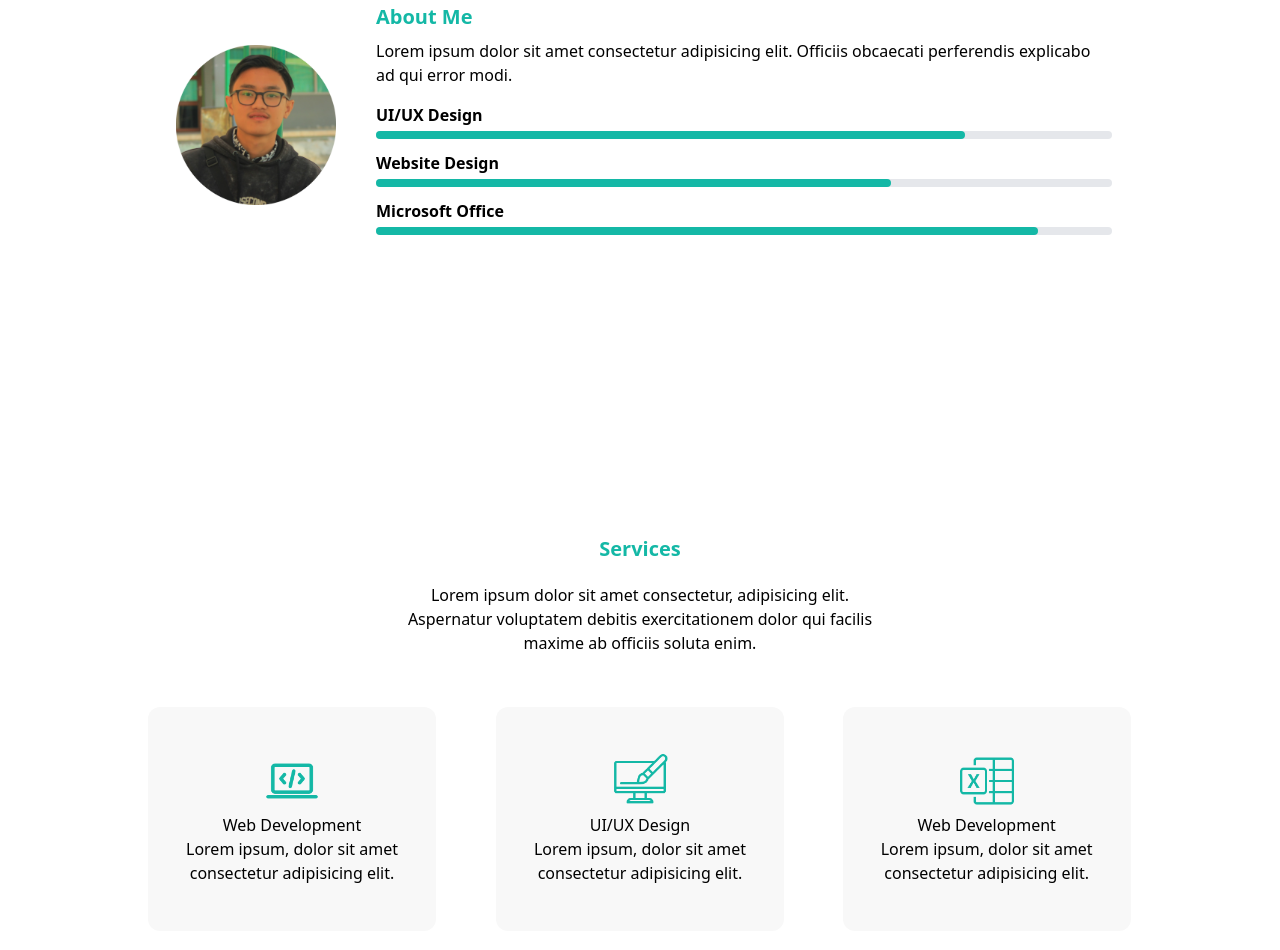
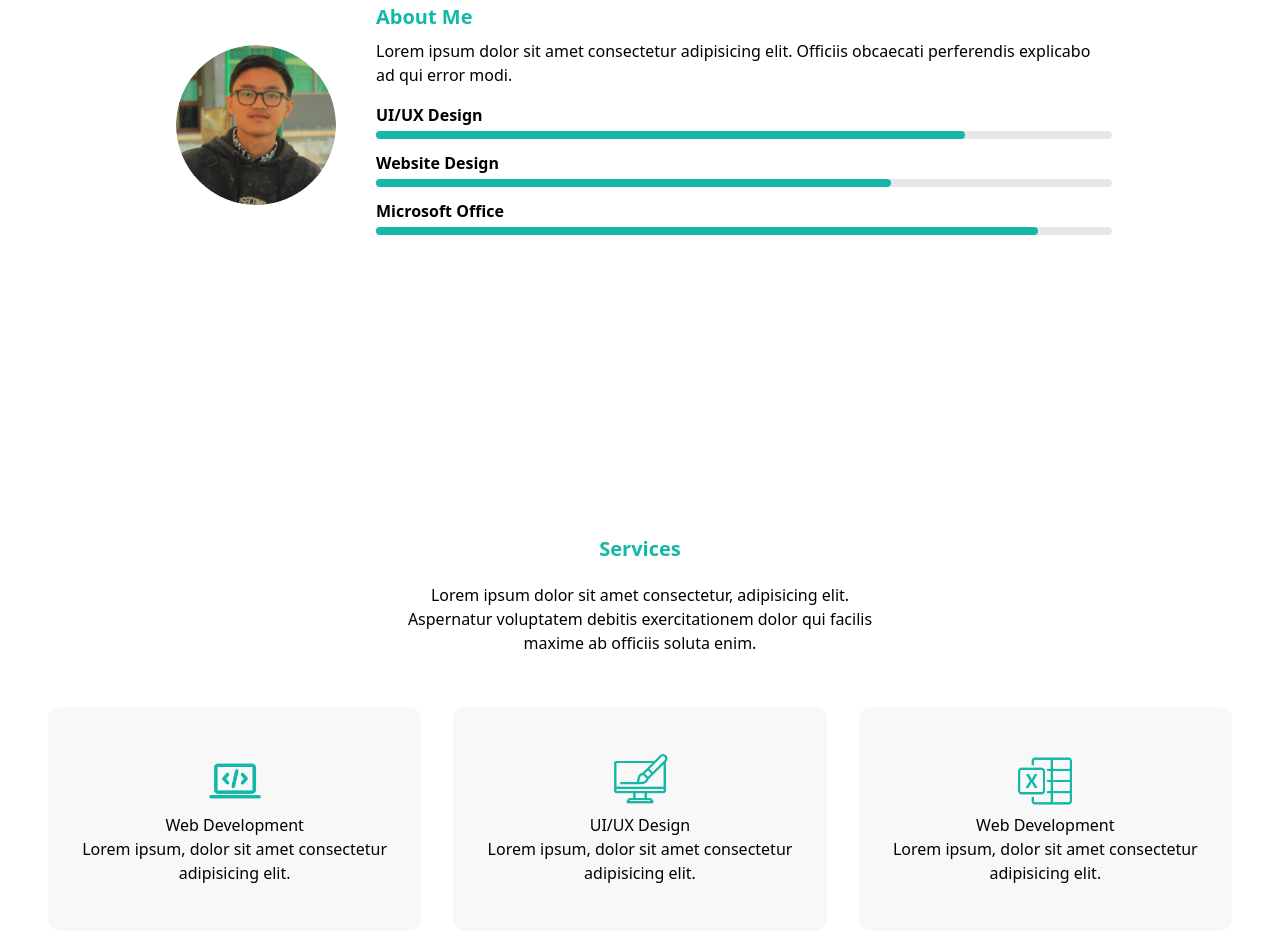
Before and after one commit to wildanaldip/dannportfolio.github.io, a plain HTML site: page index.html in a window 1280 px wide. Shown: the part 941-1891 px from the top of the page. Drawn offline with Linux system fonts and the light colour scheme.

Commit message:
Update index.html

```diff
--- a/index.html
+++ b/index.html
@@ -29,7 +29,7 @@
         <div class="container md:py-12">
             <div class="flex flex-wrap md:justify-center">
                 <div class="w-full self-center px-4 md:w-1/6">
-                    <img src="dist/img/wildan-modified.png" alt="Profile" class="h-40 w-40 mx-auto mb-10 md:mb-0">
+                    <img src="dist/img/wildan-modified.png" alt="Profile" class="h-40 w-40 mx-auto mb-10 md:mb-0 rounded-full object-cover">
                 </div>
                 <div class="w-full self-center px-4 max-w-screen-md md:w-5/6">
                     <h1 class="font-bold text-xl mb-2 text-primary">About Me</h1>
@@ -60,29 +60,30 @@
                         <h1 class="text-center font-bold text-primary text-xl mb-5">Services</h1>
                         <p class="flex md:justify-center text-center mb-5 md:w-[500px]">Lorem ipsum dolor sit amet consectetur, adipisicing elit. Aspernatur voluptatem debitis exercitationem dolor qui facilis maxime ab officiis soluta enim.</p>
                     </div>
-                    <div class="flex md:flex-row flex-wrap md:mt-8">
-                        <div class="w-full mb-2 self-center md:w-1/3">
-                            <div class="bg-card h-48 md:h-56 md:w-72 md:ml-[116px] rounded-xl flex flex-col justify-center">
+                    <div class="flex flex-wrap md:flex-nowrap md:mt-8 justify-center">
+                        <div class="w-full mb-4 px-4 md:w-1/3">
+                            <div class="bg-card h-48 md:h-56 rounded-xl flex flex-col justify-center">
                                 <img src="dist/img/webb.png" alt="web" class="mx-auto mb-1 h-14">
                                 <h1 class="font-medium text-center">Web Development</h1>
-                                <p class="text-center px-6">Lorem ipsum, dolor sit amet consectetur adipisicing elit. </p>
+                                <p class="text-center px-6">Lorem ipsum, dolor sit amet consectetur adipisicing elit.</p>
                             </div>
                         </div>
-                        <div class="w-full mb-2 self-center md:w-1/3">
-                            <div class="bg-card h-48 md:h-56 md:w-72 md:mx-auto rounded-xl flex flex-col justify-center">
-                                <img src="dist/img/dessign.png" alt="web" class="mx-auto mb-1 h-14">
+                        <div class="w-full mb-4 px-4 md:w-1/3">
+                            <div class="bg-card h-48 md:h-56 rounded-xl flex flex-col justify-center">
+                                <img src="dist/img/dessign.png" alt="design" class="mx-auto mb-1 h-14">
                                 <h1 class="font-medium text-center">UI/UX Design</h1>
-                                <p class="text-center px-6">Lorem ipsum, dolor sit amet consectetur adipisicing elit. </p>
+                                <p class="text-center px-6">Lorem ipsum, dolor sit amet consectetur adipisicing elit.</p>
                             </div>
                         </div>
-                        <div class="w-full md:mb-2 self-center md:w-1/3">
-                            <div class="bg-card h-48 md:h-56 md:w-72 md:mr-[116px] rounded-xl flex flex-col justify-center">
-                                <img src="dist/img/excel.png" alt="web" class="mx-auto mb-1 h-14">
+                        <div class="w-full px-4 md:w-1/3">
+                            <div class="bg-card h-48 md:h-56 rounded-xl flex flex-col justify-center">
+                                <img src="dist/img/excel.png" alt="excel" class="mx-auto mb-1 h-14">
                                 <h1 class="font-medium text-center">Web Development</h1>
-                                <p class="text-center px-6">Lorem ipsum, dolor sit amet consectetur adipisicing elit. </p>
+                                <p class="text-center px-6">Lorem ipsum, dolor sit amet consectetur adipisicing elit.</p>
                             </div>
                         </div>
                     </div>
+
                 </div>
             </div>
         </div>
```
